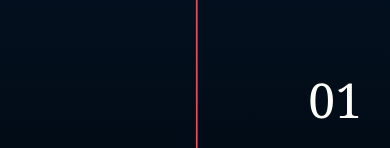
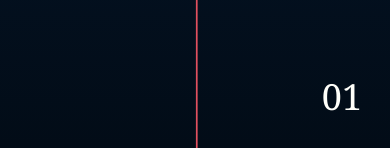
Before and after one commit to erikstreller/space-intro, a React (Vite) app: page / in a window 390 px wide. Shown: the part 696-844 px from the top of the page. Built offline with nearby package versions, Linux system fonts and the light colour scheme; a web font is replaced by a local one.

Commit message:
add responsive line width and section number

```diff
--- a/src/components/SectionNumber.tsx
+++ b/src/components/SectionNumber.tsx
@@ -17,9 +17,11 @@ const SectionNumber = ({
   return (
     <div className="flex justify-center items-center absolute bottom-6 right-7 z-10">
       <div
-        className={`h-0.5 w-16 rounded-full opacity-30 bg-${lineColor} sm:hidden`}
+        className={`h-0.5 w-section-number-line rounded-full opacity-30 bg-${lineColor} sm:hidden`}
       />
-      <div className={`font-serif text-5xl ml-[18px] text-${numberColor}`}>
+      <div
+        className={`font-serif text-section-title ml-[18px] text-${numberColor}`}
+      >
         0{number}
       </div>
     </div>
--- a/tailwind.config.js
+++ b/tailwind.config.js
@@ -34,6 +34,7 @@ module.exports = {
       },
       width: {
         22: "88px",
+        "section-number-line": "clamp(36px, 4vw, 50px)",
       },
       maxWidth: {
         "section-description": "clamp(250px, 30vw, 512px)",
```
